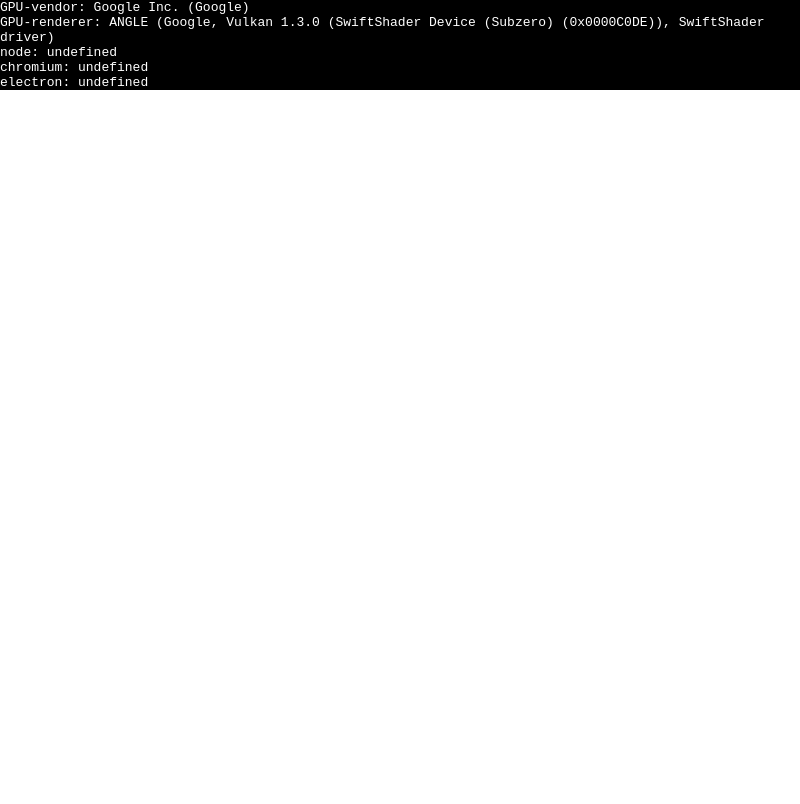
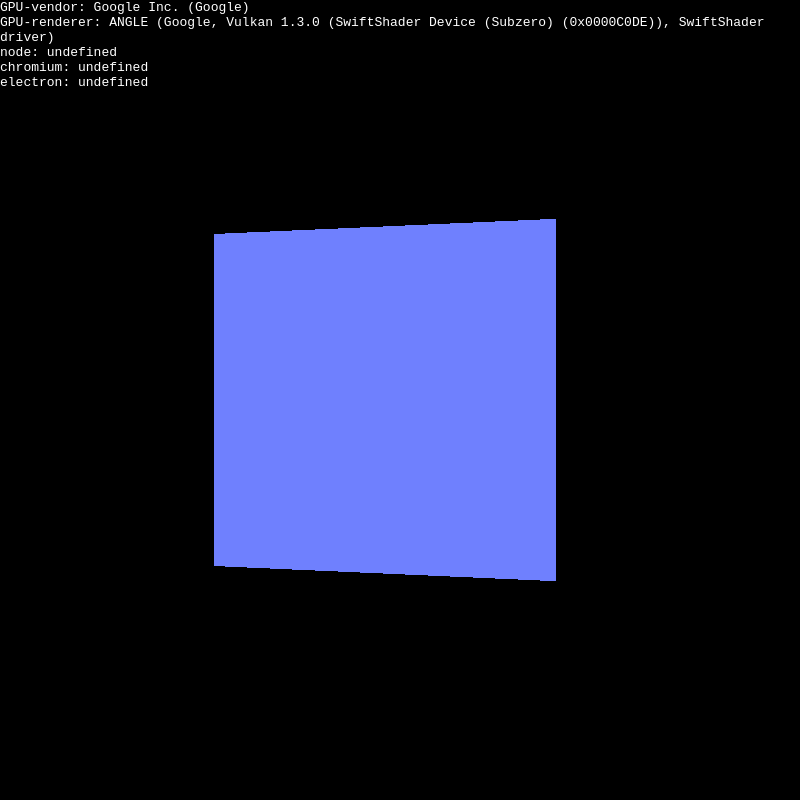
Before and after one commit to brangerbriz/obj2drcs, an Electron app: page webGL-test.html in a window 800 px wide. Drawn offline with Linux system fonts and the light colour scheme.

Commit message:
updates to webGL-test file

```diff
--- a/webGL-test.html
+++ b/webGL-test.html
@@ -57,39 +57,39 @@
                 info.children[4].textContent = `electron: ${process.versions.electron}`
             }
 
-            // const scene = new THREE.Scene()
-            // const camera = new THREE.PerspectiveCamera( 75, innerWidth/innerHeight, 0.1, 1000 )
-            // const renderer = new THREE.WebGLRenderer()
-            // let cube
-            //
-            // function resize() {
-            //     camera.aspect = innerWidth / innerHeight
-            //     camera.updateProjectionMatrix()
-            //     renderer.setSize(innerWidth, innerHeight)
-            // }
-            //
-            // function setup(){
-            //     renderer.setSize( innerWidth, innerHeight )
-            //     document.body.appendChild( renderer.domElement )
-            //     window.addEventListener('resize', resize, false)
-            //
-            //     camera.position.z = 2
-            //
-            //     let geometry = new THREE.BoxGeometry( 1, 1, 1 )
-            //     let material = new THREE.MeshNormalMaterial()
-            //     cube = new THREE.Mesh( geometry, material )
-            //     scene.add( cube )
-            //
-            //     draw()
-            // }
-            //
-            // function draw() {
-            //     requestAnimationFrame( draw )
-            //     cube.rotation.y += 0.01
-            //     renderer.render( scene, camera )
-            // }
-            //
-            // setup()
+            const scene = new THREE.Scene()
+            const camera = new THREE.PerspectiveCamera( 75, innerWidth/innerHeight, 0.1, 1000 )
+            const renderer = new THREE.WebGLRenderer()
+            let cube
+
+            function resize() {
+                camera.aspect = innerWidth / innerHeight
+                camera.updateProjectionMatrix()
+                renderer.setSize(innerWidth, innerHeight)
+            }
+
+            function setup(){
+                renderer.setSize( innerWidth, innerHeight )
+                document.body.appendChild( renderer.domElement )
+                window.addEventListener('resize', resize, false)
+
+                camera.position.z = 2
+
+                let geometry = new THREE.BoxGeometry( 1, 1, 1 )
+                let material = new THREE.MeshNormalMaterial()
+                cube = new THREE.Mesh( geometry, material )
+                scene.add( cube )
+
+                draw()
+            }
+
+            function draw() {
+                requestAnimationFrame( draw )
+                cube.rotation.y += 0.01
+                renderer.render( scene, camera )
+            }
+
+            setup()
         </script>
     </body>
 </html>
```
